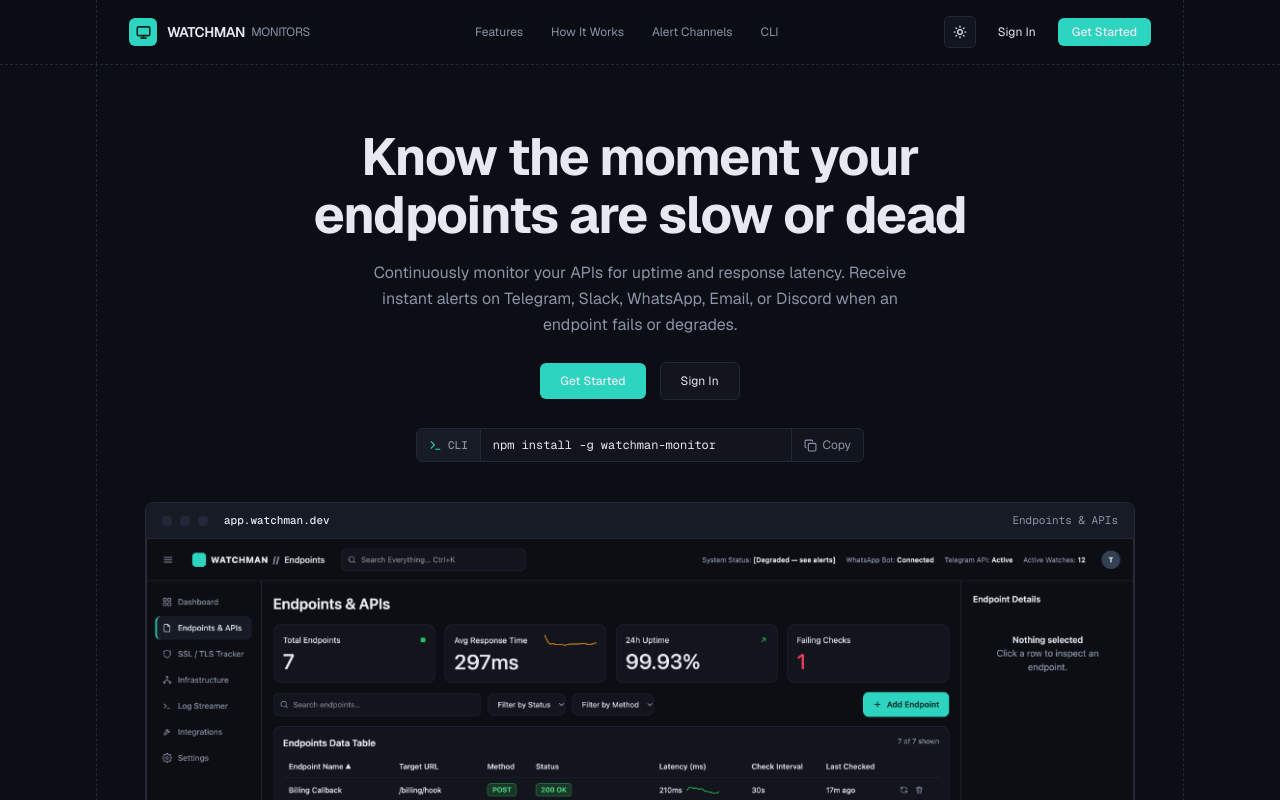
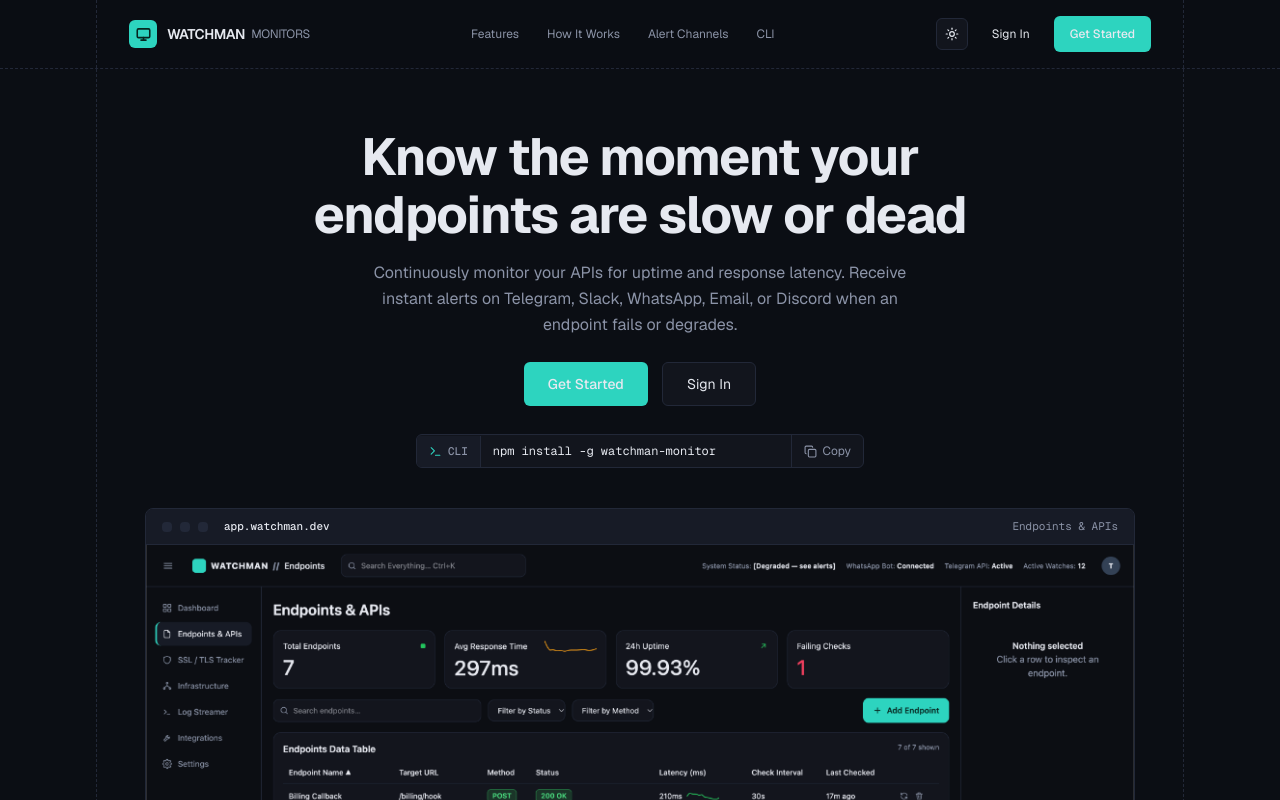
Before and after one commit to Gunplay13/watch_man, a React (Vite) app in the folder frontend/: page / in a window 1280 px wide. Shown: the top 800 px of the page. Built offline with nearby package versions, Linux system fonts and the light colour scheme.

Commit message:
refactor: add premium frontend UI skill documentation and update button styles for consistency

```diff
--- /dev/null
+++ b/frontend/skills-lock.json
@@ -0,0 +1,12 @@
+{
+  "version": 2,
+  "skills": {
+    "premium-frontend-ui": {
+      "source": "github/awesome-copilot",
+      "commit": "f10fdb8b2660ce85c98f220b2f1ca24653768a5c",
+      "sourceType": "github",
+      "skillPath": "skills/premium-frontend-ui/SKILL.md",
+      "computedHash": "4f538622d5894bd3aac7218faeffe7f8bddd6bb6ca8f4c97632d5bc445d74f94"
+    }
+  }
+}
--- a/frontend/src/components/landing/CtaSection.tsx
+++ b/frontend/src/components/landing/CtaSection.tsx
@@ -17,7 +17,7 @@ export default function CtaSection(): React.JSX.Element {
           <div className="flex items-center justify-center mb-7">
             <Link
               to="/register"
-              className="px-6 py-2.5 rounded-md bg-wm-accent text-wm-accent-contrast font-medium text-xs hover:opacity-90 active:translate-y-[1px] transition-all"
+              className="h-11 px-7 rounded-md bg-wm-accent text-wm-accent-contrast font-medium text-sm hover:opacity-90 active:translate-y-[1px] transition-all inline-flex items-center justify-center"
             >
               Get Started
             </Link>
--- a/frontend/src/components/landing/HeroSection.tsx
+++ b/frontend/src/components/landing/HeroSection.tsx
@@ -30,13 +30,13 @@ export default function HeroSection(): React.JSX.Element {
           <div className="flex items-center justify-center gap-3.5 mb-7 flex-wrap">
             <Link
               to="/register"
-              className="px-5 py-2.5 rounded-md bg-wm-accent text-wm-accent-contrast font-medium text-xs hover:opacity-90 active:translate-y-[1px] transition-all"
+              className="h-11 px-6 rounded-md bg-wm-accent text-wm-accent-contrast font-medium text-sm hover:opacity-90 active:translate-y-[1px] transition-all inline-flex items-center justify-center"
             >
               Get Started
             </Link>
             <Link
               to="/login"
-              className="px-5 py-2.5 rounded-md border border-wm-border bg-wm-surface text-wm-text font-normal text-xs hover:bg-wm-surface-2 active:translate-y-[1px] transition-all"
+              className="h-11 px-6 rounded-md border border-wm-border bg-wm-surface text-wm-text font-normal text-sm hover:bg-wm-surface-2 active:translate-y-[1px] transition-all inline-flex items-center justify-center"
             >
               Sign In
             </Link>
--- a/frontend/src/components/landing/LandingNavbar.tsx
+++ b/frontend/src/components/landing/LandingNavbar.tsx
@@ -55,7 +55,7 @@ export default function LandingNavbar(): React.JSX.Element {
             {user ? (
               <Link
                 to="/dashboard"
-                className="text-xs font-medium px-3.5 py-1.5 rounded-md bg-wm-accent text-wm-accent-contrast hover:opacity-90 active:translate-y-[1px] transition-all"
+                className="h-9 px-4 rounded-md bg-wm-accent text-wm-accent-contrast font-medium text-xs hover:opacity-90 active:translate-y-[1px] transition-all inline-flex items-center justify-center"
               >
                 Get Started
               </Link>
@@ -63,13 +63,13 @@ export default function LandingNavbar(): React.JSX.Element {
               <>
                 <Link
                   to="/login"
-                  className="text-xs font-normal text-wm-muted hover:text-wm-text px-2.5 py-1.5 transition-colors"
+                  className="h-9 px-3 rounded-md text-xs font-normal text-wm-muted hover:text-wm-text hover:bg-wm-surface transition-colors inline-flex items-center justify-center"
                 >
                   Sign In
                 </Link>
                 <Link
                   to="/register"
-                  className="text-xs font-medium px-3.5 py-1.5 rounded-md bg-wm-accent text-wm-accent-contrast hover:opacity-90 active:translate-y-[1px] transition-all"
+                  className="h-9 px-4 rounded-md bg-wm-accent text-wm-accent-contrast font-medium text-xs hover:opacity-90 active:translate-y-[1px] transition-all inline-flex items-center justify-center"
                 >
                   Get Started
                 </Link>
```
Also changed, not shown: frontend/.agents/skills/premium-frontend-ui/SKILL.md (added).
